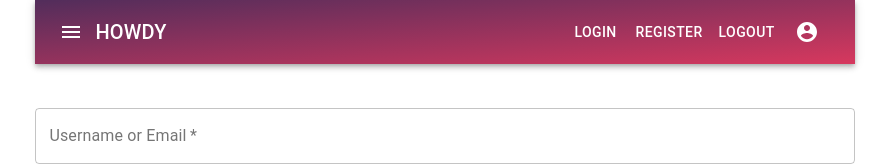
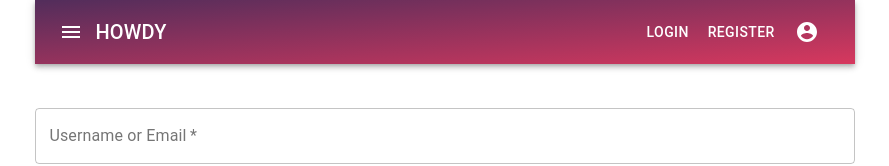
Before and after one commit to matteoaricci/howdy-frontend, a React (Create React App) app: page /login in a window 1280 px wide. Shown: the top 166 px of the page, without its empty margins (195-1084 px from the left). Built offline with nearby package versions, Linux system fonts and the light colour scheme.

Commit message:
user can login/logout

```diff
--- a/src/components/NavBar.jsx
+++ b/src/components/NavBar.jsx
@@ -1,28 +1,31 @@
 import React, {useState} from 'react';
 import {AppBar, Toolbar, IconButton, Typography, Button} from '@material-ui/core'
 import {Menu, AccountCircle} from '@material-ui/icons'
-import {Link} from 'react-router-dom'
+import {Redirect, useHistory, useLocation} from 'react-router-dom'
 
+const NavBar = () => {
+    const history = useHistory();
 
     const logout = (event) => {
         event.preventDefault();
         fetch('http://localhost:3000/users/sign_out',{
-        method: 'DELETE',
+            method: 'POST',
             headers: {
                 'Content-type': 'application/json',
                 'Accept': 'application/json',
-            'Authorization': 'Bearer'
             }
             ,
             body: JSON.stringify({
-            curent_user: JSON.parse(localStorage.getItem('user'))
+                jwt: localStorage.getItem('token')
             })
         })
         .then(res => res.json())
-    .then(resp => console.log(resp))
+        .then(resp => {
+            localStorage.removeItem('token');
+            localStorage.setItem('status', resp)
+            history.push('/login')
+        })
     }
-
-const NavBar = () => {
 
     return (
         <AppBar position='static'>
@@ -34,6 +37,9 @@ const NavBar = () => {
                 <Typography variant='h6' style={{flexGrow: 1, textAlign: 'left'}}>
                     HOWDY
                 </Typography>
+                {
+                    !localStorage.getItem('token') ?
+                    <div>
 
                 <Button color='inherit'>
                     Login
@@ -42,10 +48,12 @@ const NavBar = () => {
                 <Button color='inherit'>
                     Register
                 </Button>
-
+                    </div>
+:
                 <Button onClick={(event) => logout(event)} color='inherit'>
                     Logout
                 </Button>
+}
 
                 <IconButton color='inherit' aria-label='account'>
                     <AccountCircle />
--- a/src/components/User-Components/Login.jsx
+++ b/src/components/User-Components/Login.jsx
@@ -28,7 +28,7 @@ const Login = () => {
         .then(res => {
             if (!res.error) {
                 console.log(res)
-                localStorage.setItem('user', JSON.stringify(res))
+                localStorage.setItem('token', res.jwt)
                 history.push('/profile')
             } else {
                 alert("Error " + res.error)
```
Lines whose indentation alone changed are shown as unchanged.
